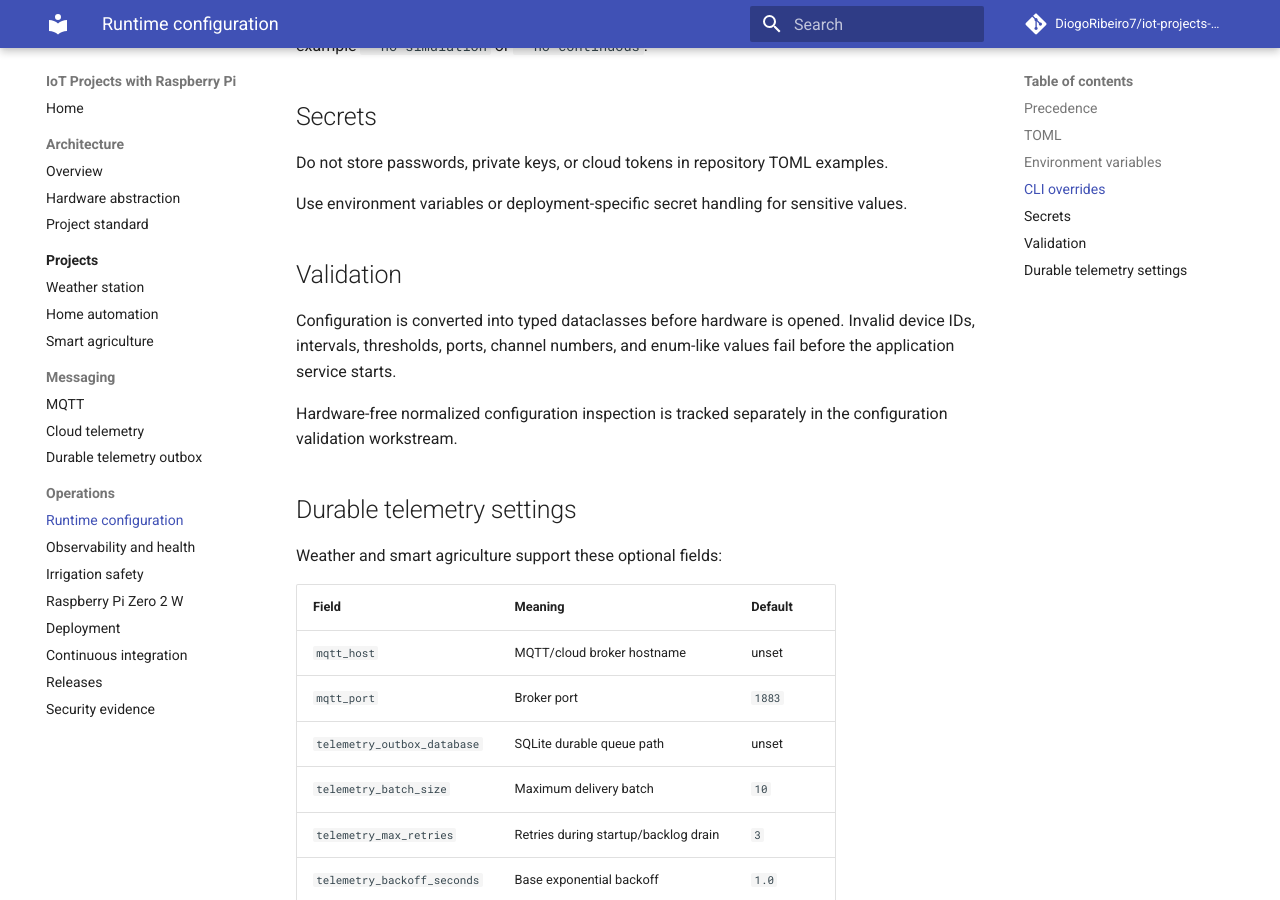
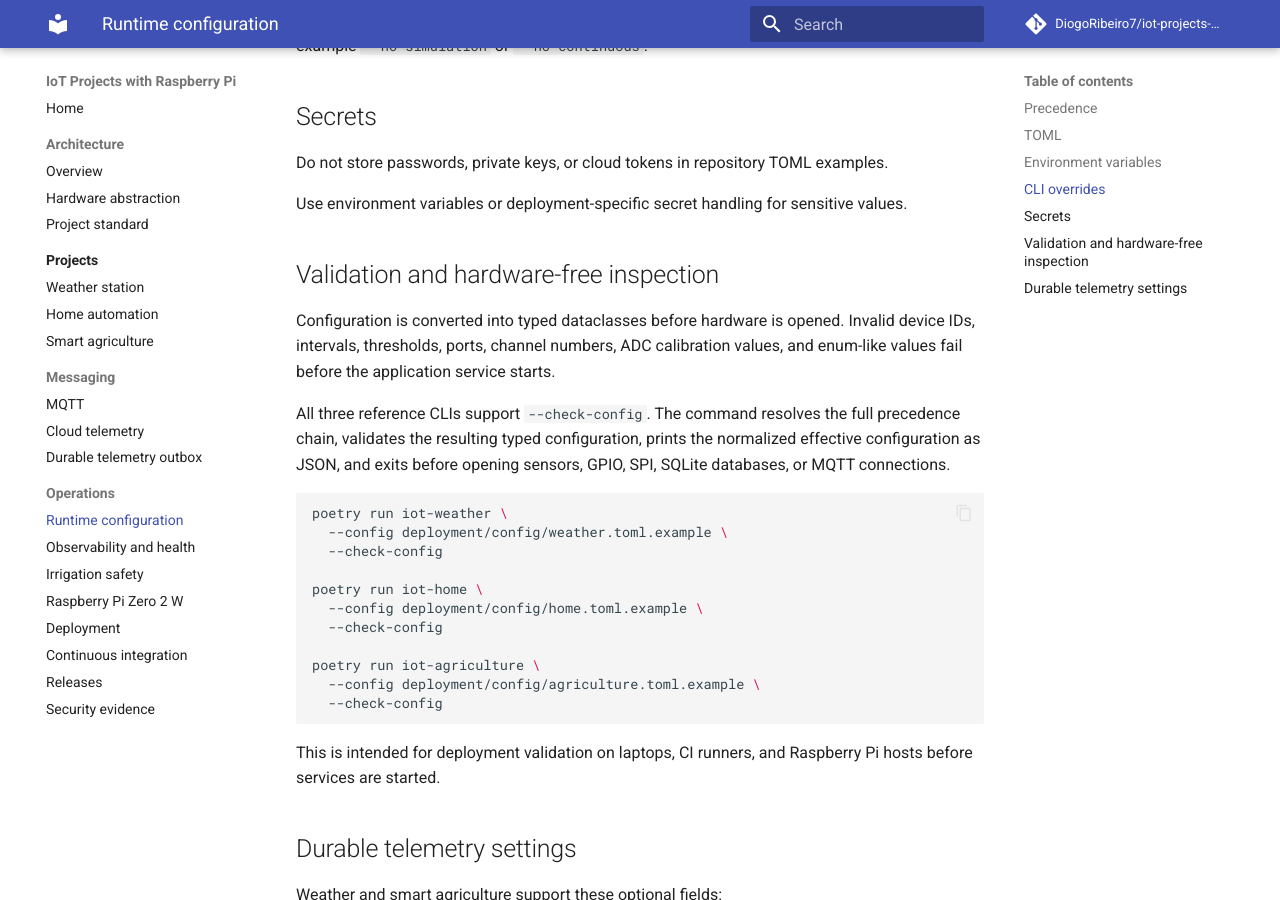
Before and after one commit to DiogoRibeiro7/iot-projects-with-pi, an MkDocs documentation site: the page built from docs/configuration.md, in a window 1280 px wide and 900 px high, scrolled down 1653 px. Built offline with MkDocs 1.6.1 and Material for MkDocs 9.7.7, drawn with Linux system fonts in a browser that asks for light colours; comment, search, counter and statistics services are not loaded.

Commit message:
Document hardware-free configuration validation

````diff
--- a/docs/configuration.md
+++ b/docs/configuration.md
@@ -79,14 +79,34 @@ examples.
 Use environment variables or deployment-specific secret handling for sensitive
 values.
 
-## Validation
+## Validation and hardware-free inspection
 
 Configuration is converted into typed dataclasses before hardware is opened.
-Invalid device IDs, intervals, thresholds, ports, channel numbers, and enum-like
-values fail before the application service starts.
+Invalid device IDs, intervals, thresholds, ports, channel numbers, ADC
+calibration values, and enum-like values fail before the application service
+starts.
 
-Hardware-free normalized configuration inspection is tracked separately in the
-configuration validation workstream.
+All three reference CLIs support `--check-config`. The command resolves the
+full precedence chain, validates the resulting typed configuration, prints the
+normalized effective configuration as JSON, and exits before opening sensors,
+GPIO, SPI, SQLite databases, or MQTT connections.
+
+```bash
+poetry run iot-weather \
+  --config deployment/config/weather.toml.example \
+  --check-config
+
+poetry run iot-home \
+  --config deployment/config/home.toml.example \
+  --check-config
+
+poetry run iot-agriculture \
+  --config deployment/config/agriculture.toml.example \
+  --check-config
+```
+
+This is intended for deployment validation on laptops, CI runners, and
+Raspberry Pi hosts before services are started.
 
 
 ## Durable telemetry settings
````
